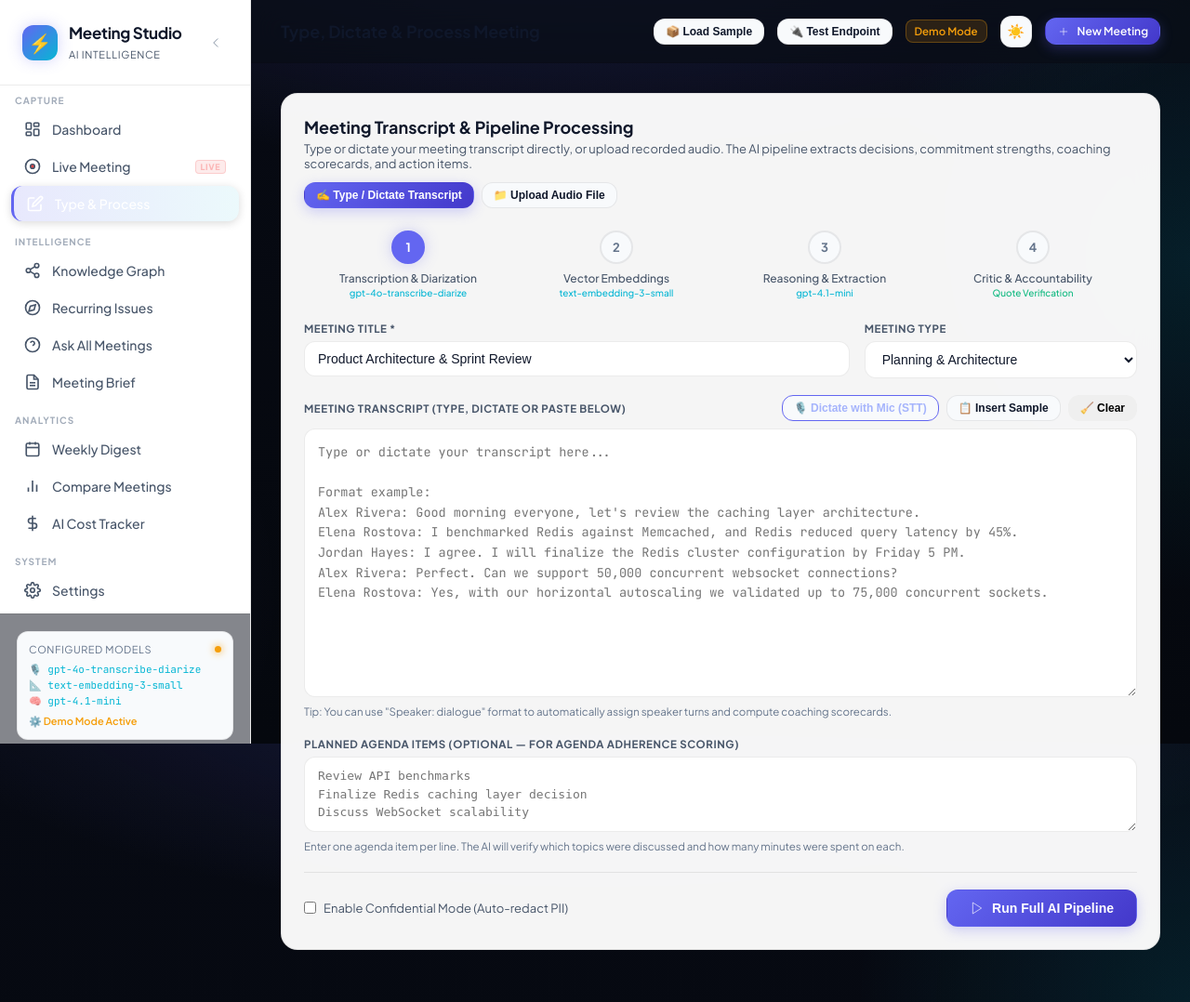
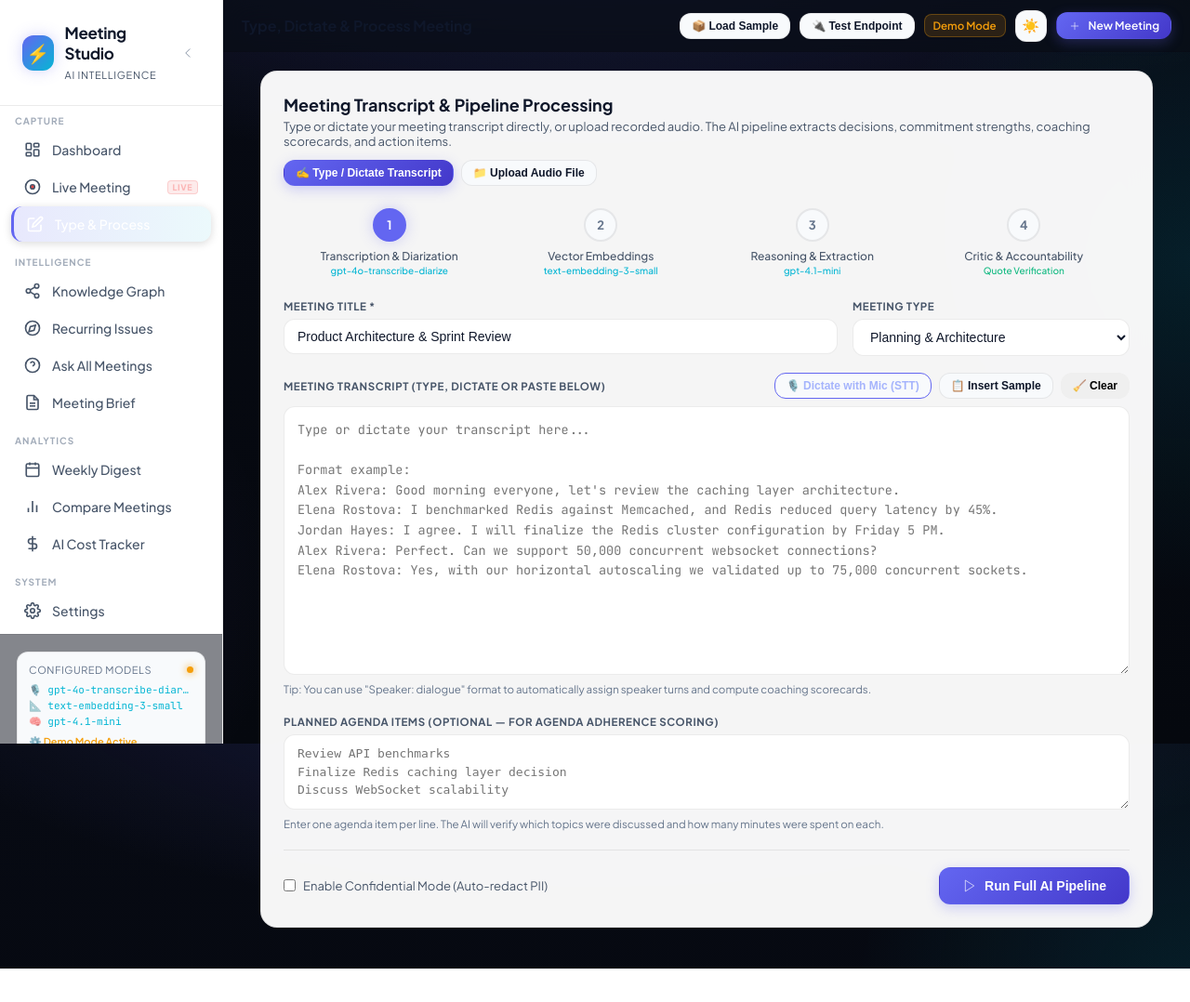
Before and after one commit to Rajeshd178/meeting-insights-studio-project, a Flask app: page /upload in a window 1280 px wide. Shown: the whole page at 93% size. After the commit the page ends 1042 px from the top, so only its background shows below. Run offline with Flask 3, Linux system fonts and the light colour scheme; some libraries are stand-ins or nearby versions.

Commit message:
style: optimize layout scaling, compact header, and wrap tabs to prevent screen overflow

```diff
--- a/frontend/static/css/style.css
+++ b/frontend/static/css/style.css
@@ -77,7 +77,7 @@
 
 /* Sidebar */
 .app-sidebar {
-  width: 270px;
+  width: 240px;
   background: var(--bg-surface);
   border-right: 1px solid var(--border-subtle);
   display: flex;
@@ -250,7 +250,7 @@
 
 /* Main Content Area */
 .app-main {
-  margin-left: 270px;
+  margin-left: 240px;
   flex: 1;
   display: flex;
   flex-direction: column;
@@ -258,7 +258,7 @@
 }
 
 .app-topbar {
-  height: 68px;
+  height: 56px;
   border-bottom: 1px solid var(--border-subtle);
   background: rgba(9, 13, 22, 0.7);
   backdrop-filter: var(--glass-blur);
@@ -268,17 +268,17 @@
   display: flex;
   align-items: center;
   justify-content: space-between;
-  padding: 0 32px;
+  padding: 0 20px;
 }
 
 .topbar-title {
   display: flex;
   align-items: center;
-  gap: 12px;
+  gap: 10px;
 }
 
 .topbar-title h2 {
-  font-size: 18px;
+  font-size: 16px;
   font-weight: 700;
   letter-spacing: -0.01em;
 }
@@ -286,12 +286,12 @@
 .topbar-actions {
   display: flex;
   align-items: center;
-  gap: 14px;
+  gap: 10px;
 }
 
 .content-container {
-  padding: 32px;
-  max-width: 1400px;
+  padding: 20px 24px;
+  max-width: 1500px;
   width: 100%;
   margin: 0 auto;
 }
```
Also changed, not shown: other parts of frontend/static/css/style.css (+18 -14 lines), frontend/templates/meeting_detail.html (+7 -7 lines).
